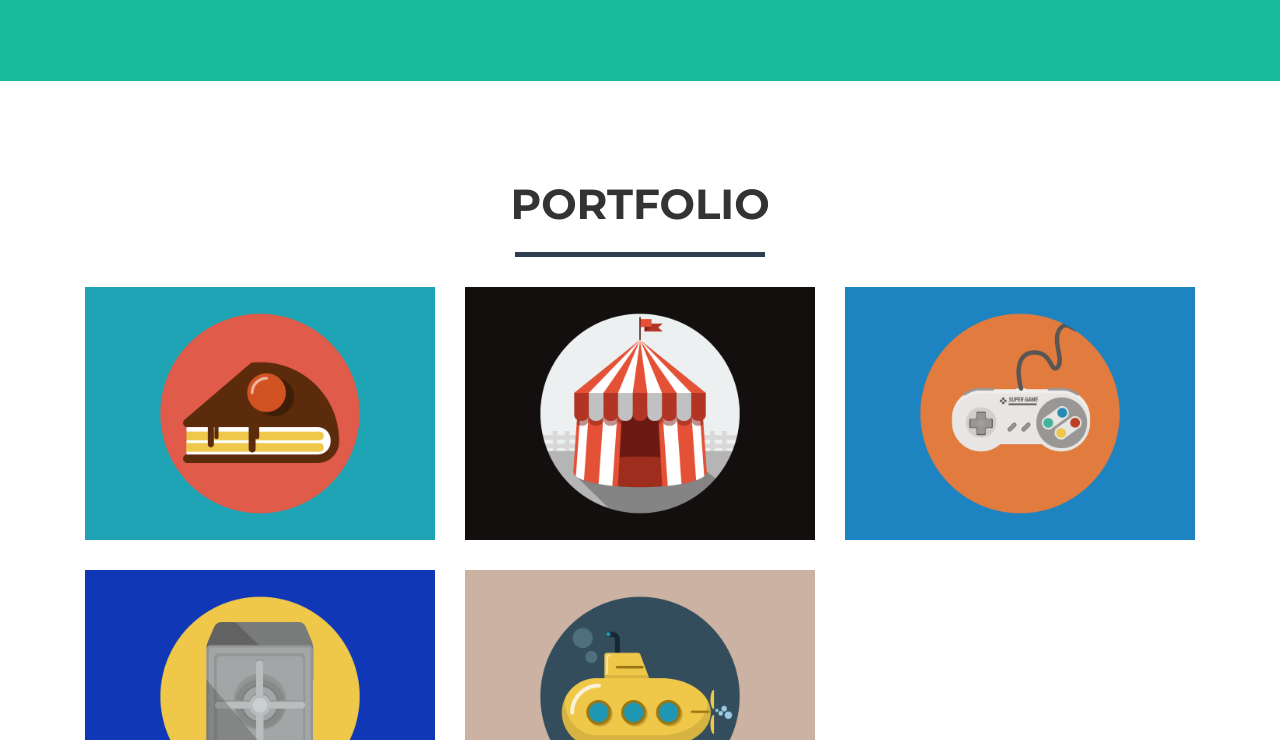
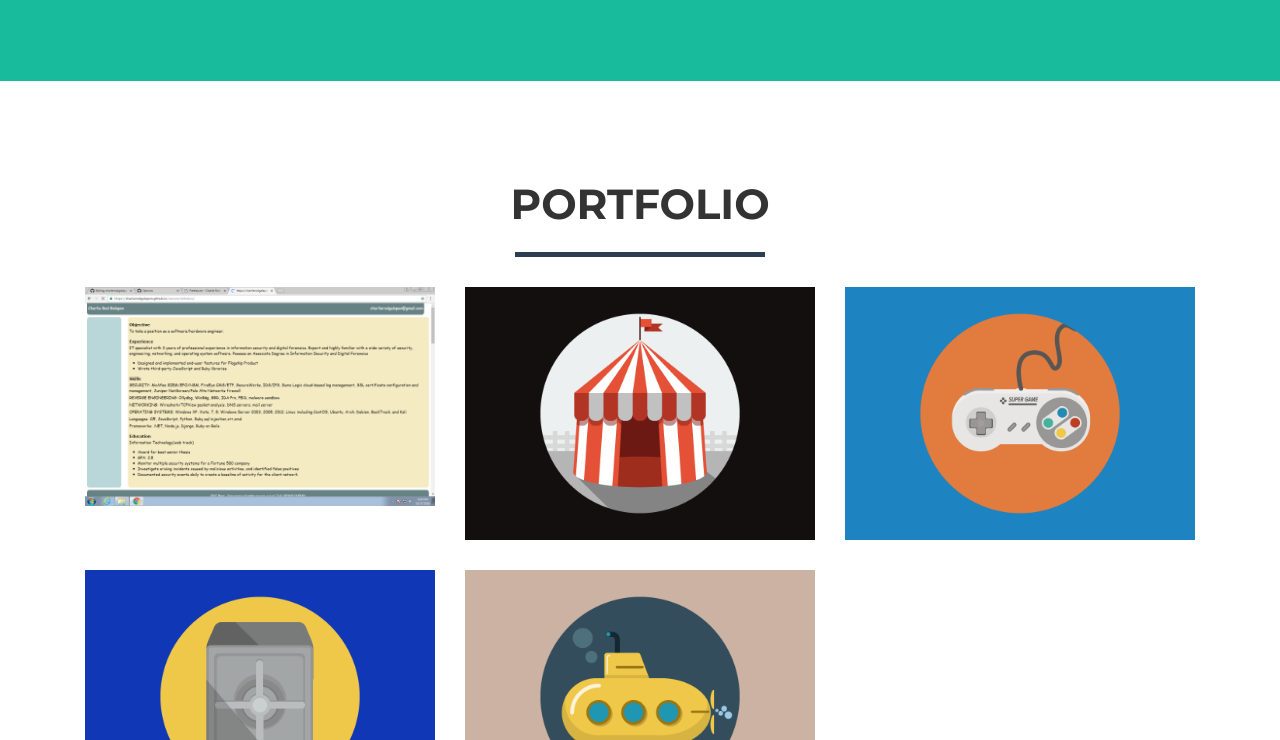
Before and after one commit to charlierodgalapon/charlierodgalapon.github.io, a website: page index.html in a window 1280 px wide. Shown: the part 611-1351 px from the top of the page. Drawn offline with nearby package versions, Linux system fonts and the light colour scheme; files whose address does not match are found by name.

Commit message:
Update index.html

```diff
--- a/index.html
+++ b/index.html
@@ -99,7 +99,7 @@
                                 <i class="fa fa-search-plus fa-3x"></i>
                             </div>
                         </div>
-                        <img src="img/portfolio/cake.png" class="img-responsive" alt="">
+                        <img src="img/portfolio/resume.png" class="img-responsive" alt="">
                     </a>
                 </div>
                 <div class="col-sm-4 portfolio-item">
@@ -333,7 +333,7 @@
                         <div class="modal-body">
                             <h2>Project Title</h2>
                             <hr class="star-primary">
-                            <img src="img/portfolio/cake.png" class="img-responsive img-centered" alt="">
+                            <img src="img/portfolio/resume.png" class="img-responsive img-centered" alt="">
                             <p>Use this area of the page to describe your project. The icon above is part of a free icon set by <a href="https://sellfy.com/p/8Q9P/jV3VZ/">Flat Icons</a>. On their website, you can download their free set with 16 icons, or you can purchase the entire set with 146 icons for only $12!</p>
                             <ul class="list-inline item-details">
                                 <li>Client:
```
